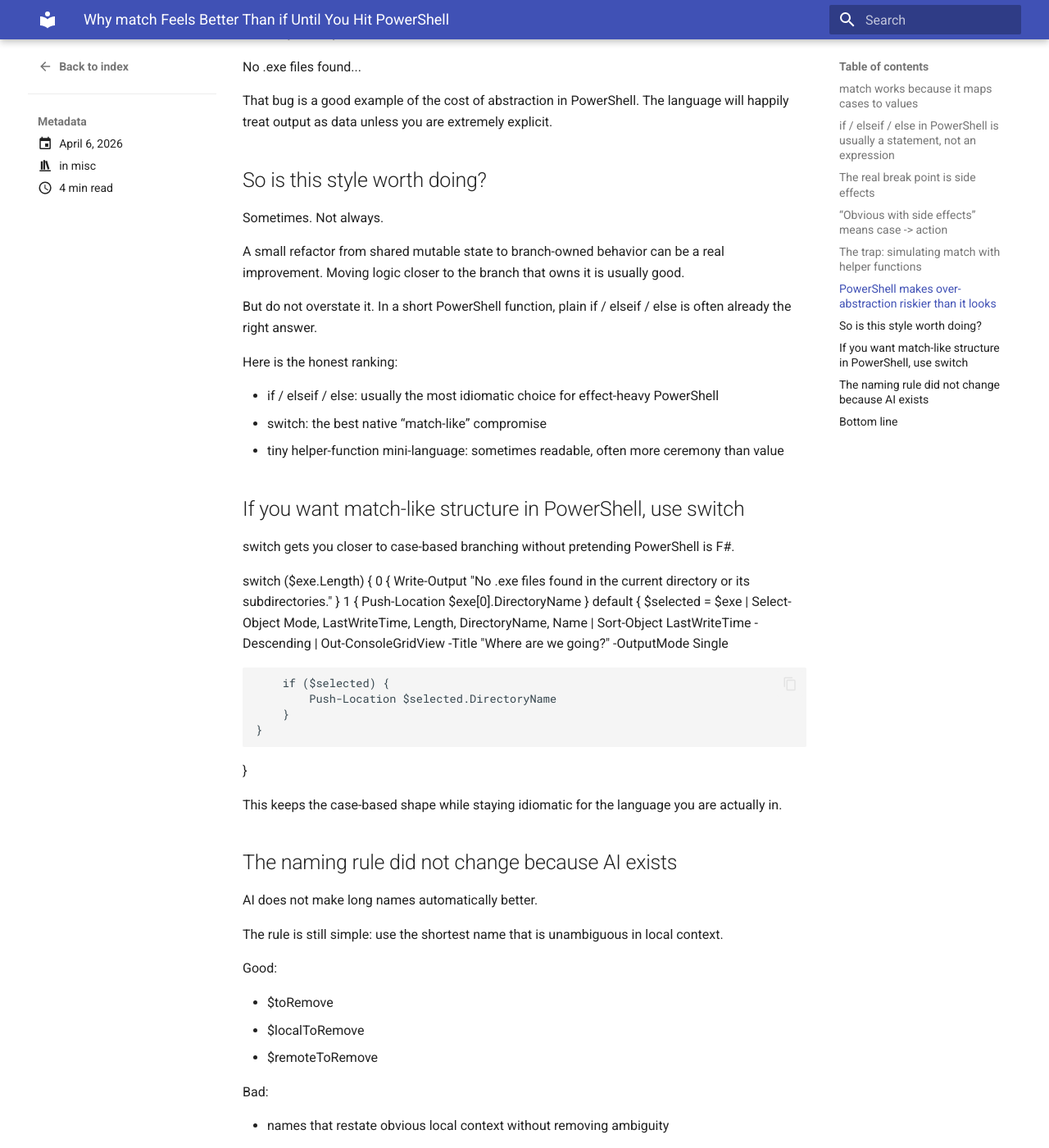
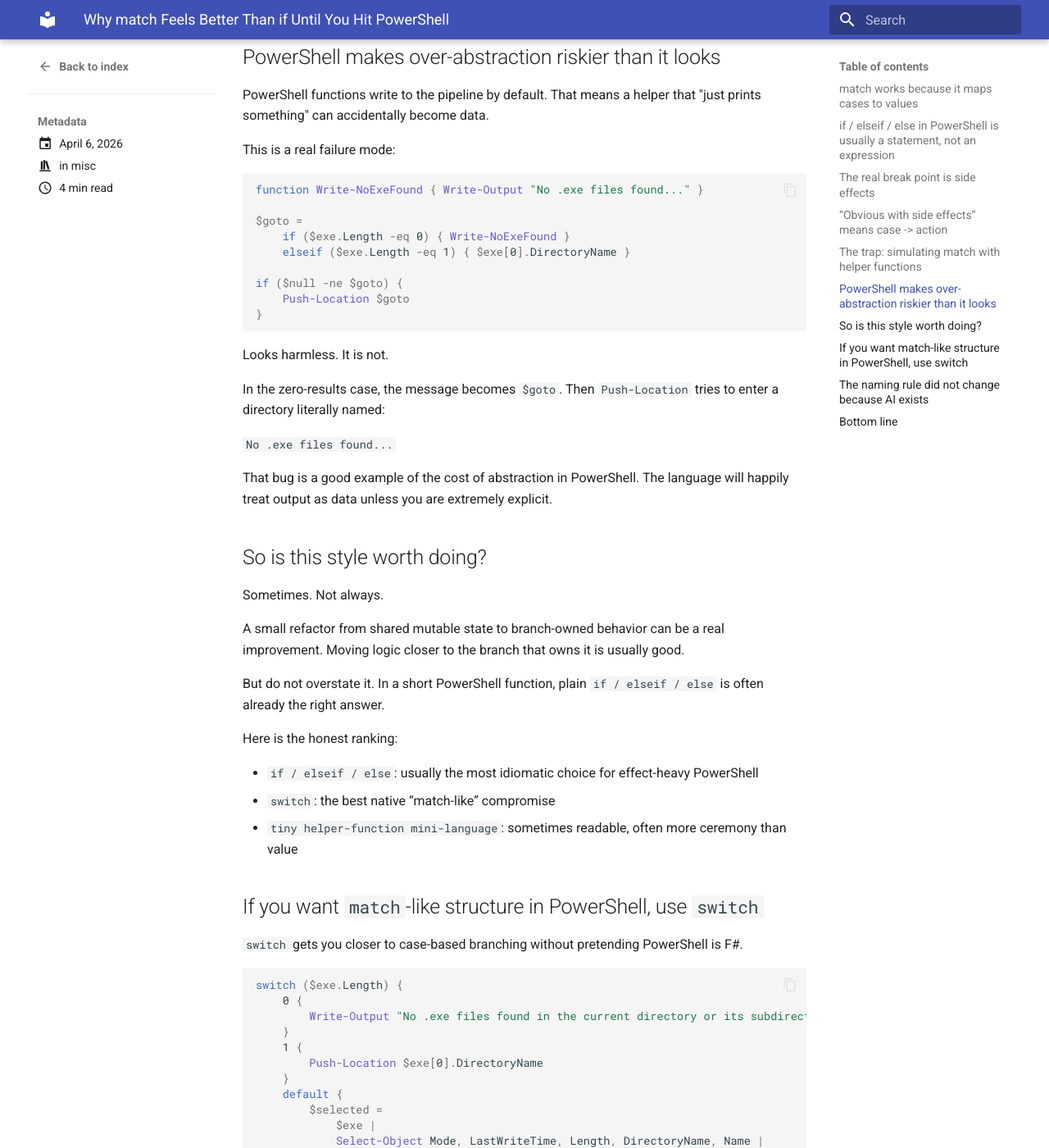
Before and after one commit to inwenis/blog, an MkDocs documentation site: the page built from docs/posts/post33.md, in a window 1280 px wide and 1400 px high, scrolled down 2957 px. Shown: the whole window at 82% size. Built offline with MkDocs 1.6.1 and Material for MkDocs 9.7.7, drawn with Linux system fonts in a browser that asks for light colours; some of the changed text lies outside the part shown.

Commit message:
fix syntax

````diff
--- a/docs/posts/post33.md
+++ b/docs/posts/post33.md
@@ -22,15 +22,17 @@
     | Ok      -> "green"
     | Warning -> "yellow"
     | Error   -> "red"
+```
 
 This is one value-producing construct. No mutable variable. No repeated assignment. No control-flow noise. Just input shape to output value.
 
 That is what people mean by "one expression": the whole block evaluates to a value.
 
-## if / elseif / else in PowerShell is usually a statement, not an expression
+## `if / elseif / else` in PowerShell is usually a statement, not an expression
 
 In PowerShell, the same logic often looks like this:
 
+```powershell
 if ($status -eq "Ok") {
     $color = "green"
 }
@@ -40,6 +42,7 @@
 else {
     $color = "red"
 }
+```
 
 This works. But it is not the same thing.
 
@@ -47,18 +50,19 @@
 
 ## The real break point is side effects
 
-match is strongest when every branch returns a value. It gets weaker when branches mostly do things.
+`match` is strongest when every branch returns a value. It gets weaker when branches mostly do things.
 
 PowerShell code often does things:
 
-- Push-Location
-- Write-Output
-- Remove-Item
-- Start-Process
-- git fetch
+- `Push-Location`
+- `Write-Output`
+- `Remove-Item`
+- `Start-Process`
+- `git fetch`
 
 That changes what "readable" means.
 
+```powershell
 if ($exe.Length -eq 0) {
     Write-Output "No .exe files found..."
 }
@@ -71,14 +75,15 @@
         Push-Location $selected.DirectoryName
     }
 }
+```
 
 This is not elegant in the F# sense. But it is direct. Each branch says exactly what effect happens.
 
 That matters. When code is effect-heavy, the most readable form is often the one that exposes the effect immediately.
 
-## “Obvious with side effects” means case -> action
+## “Obvious with side effects” means `case -> action`
 
-In a shell script, branches often exist to perform different actions. In that setting, if / elseif / else has a real advantage: it is blunt and honest.
+In a shell script, branches often exist to perform different actions. In that setting, `if / elseif / else` has a real advantage: it is blunt and honest.
 
 The reader sees:
 
@@ -88,17 +93,19 @@
 
 There is no fake value flow around inherently imperative behavior.
 
-That is why people can reasonably prefer if / elseif / else in PowerShell even if they love match elsewhere.
+That is why people can reasonably prefer `if / elseif / else` in PowerShell even if they love `match` elsewhere.
 
-## The trap: simulating match with helper functions
+## The trap: simulating `match` with helper functions
 
 If you try to make PowerShell feel more like F#, the first move is usually to extract tiny branch helpers.
 
+```powershell
 function Write-NoExeFound { Write-Output "No .exe files found..." }
 function Push-ExeDirectory($exe) { Push-Location $exe.DirectoryName }
 
 if     ($exe.Length -eq 0) { Write-NoExeFound }
 elseif ($exe.Length -eq 1) { Push-ExeDirectory $exe[0] }
+```
 
 This is not automatically bad. But it is easy to add ceremony faster than clarity.
 
@@ -118,6 +125,7 @@
 
 This is a real failure mode:
 
+```powershell
 function Write-NoExeFound { Write-Output "No .exe files found..." }
 
 $goto =
@@ -127,12 +135,13 @@
 if ($null -ne $goto) {
     Push-Location $goto
 }
+```
 
 Looks harmless. It is not.
 
-In the zero-results case, the message becomes $goto. Then Push-Location tries to enter a directory literally named:
+In the zero-results case, the message becomes `$goto`. Then `Push-Location` tries to enter a directory literally named:
 
-No .exe files found...
+`No .exe files found...`
 
 That bug is a good example of the cost of abstraction in PowerShell. The language will happily treat output as data unless you are extremely explicit.
 
@@ -142,18 +151,19 @@
 
 A small refactor from shared mutable state to branch-owned behavior can be a real improvement. Moving logic closer to the branch that owns it is usually good.
 
-But do not overstate it. In a short PowerShell function, plain if / elseif / else is often already the right answer.
+But do not overstate it. In a short PowerShell function, plain `if / elseif / else` is often already the right answer.
 
 Here is the honest ranking:
 
-- if / elseif / else: usually the most idiomatic choice for effect-heavy PowerShell
-- switch: the best native “match-like” compromise
-- tiny helper-function mini-language: sometimes readable, often more ceremony than value
+- `if / elseif / else`: usually the most idiomatic choice for effect-heavy PowerShell
+- `switch`: the best native “match-like” compromise
+- `tiny helper-function mini-language`: sometimes readable, often more ceremony than value
 
-## If you want match-like structure in PowerShell, use switch
+## If you want `match`-like structure in PowerShell, use `switch`
 
-switch gets you closer to case-based branching without pretending PowerShell is F#.
+`switch` gets you closer to case-based branching without pretending PowerShell is F#.
 
+```powershell
 switch ($exe.Length) {
     0 {
         Write-Output "No .exe files found in the current directory or its subdirectories."
@@ -173,6 +183,7 @@
         }
     }
 }
+```
 
 This keeps the case-based shape while staying idiomatic for the language you are actually in.
 
@@ -184,9 +195,9 @@
 
 Good:
 
-- $toRemove
-- $localToRemove
-- $remoteToRemove
+- `$toRemove`
+- `$localToRemove`
+- `$remoteToRemove`
 
 Bad:
 
@@ -196,13 +207,13 @@
 
 ## Bottom line
 
-match feels better because it is a case-to-value expression. That is a real strength, not aesthetic hype.
+`match` feels better because it is a case-to-value expression. That is a real strength, not aesthetic hype.
 
 But PowerShell is not built around that model. It is built around commands, pipelines, and side effects.
 
 So the practical rule is:
 
-- when branches return values, match is hard to beat
+- when branches return values, `match` is hard to beat
 - when branches perform effects, plain branching is often the clearest form
 - use helpers when they isolate meaningful logic
 - do not invent a fake F# on top of PowerShell just because the syntax looks cleaner
````
